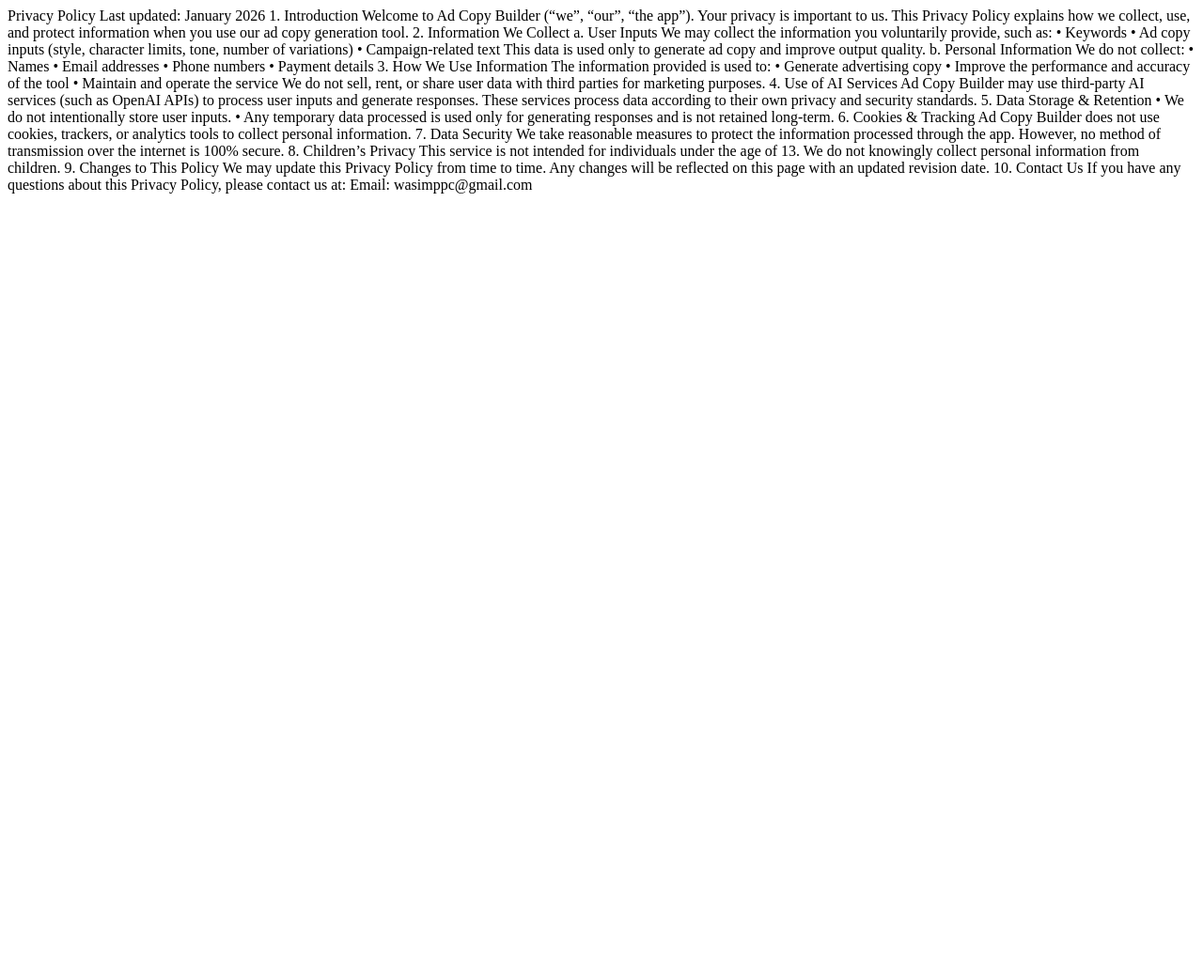
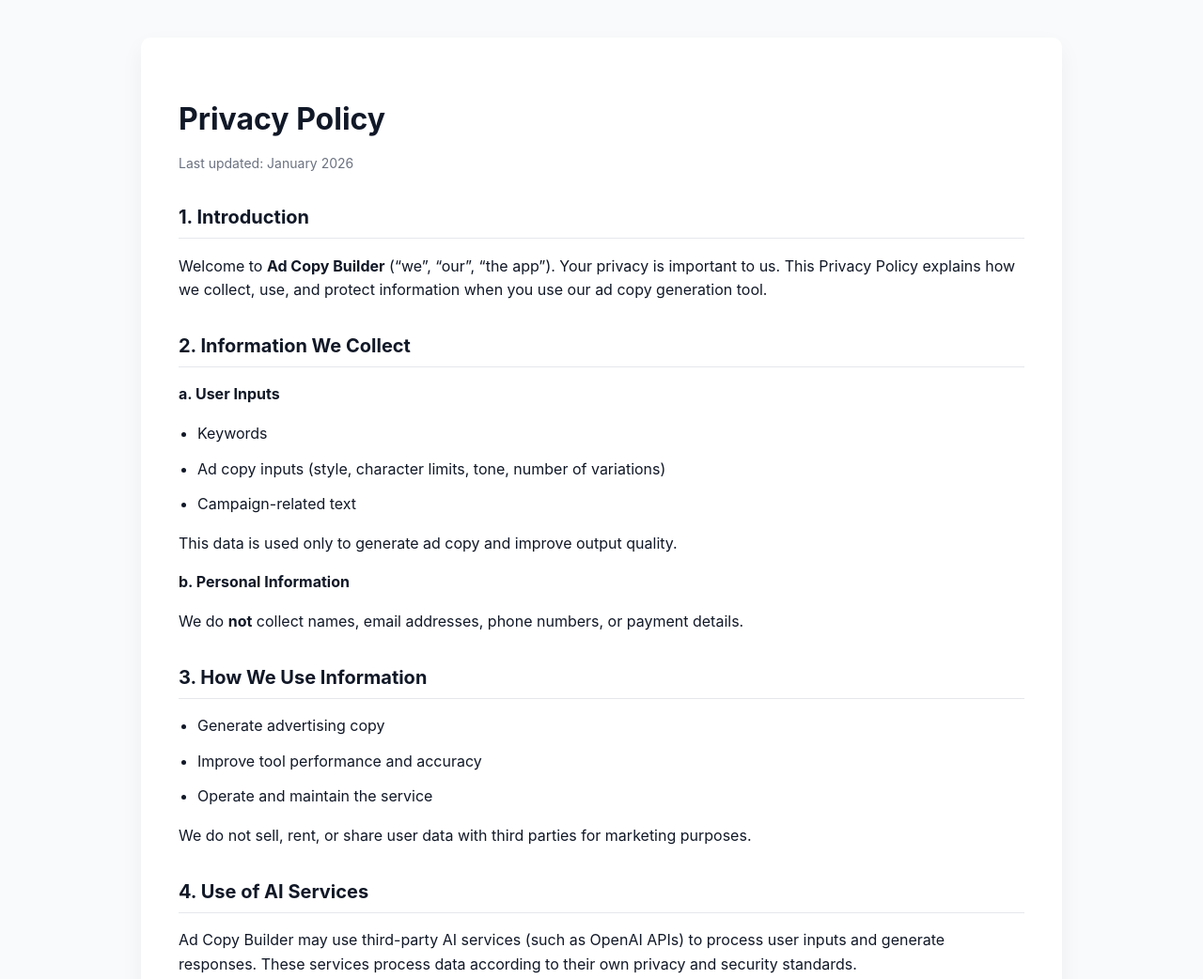
Before and after one commit to wasimppc/ad-copy-builder-privacy, a plain HTML site: page index.html in a window 1280 px wide. Shown: the top 1042 px of the page at 94% size. Before the commit the page ends 800 px from the top, so only its background shows below. Drawn offline with Linux system fonts and the light colour scheme.

Commit message:
Update index.html

```diff
--- a/index.html
+++ b/index.html
@@ -1,63 +1,149 @@
 <!DOCTYPE html>
-<html>
+<html lang="en">
 <head>
-  <meta charset="UTF-8">
+  <meta charset="UTF-8" />
+  <meta name="viewport" content="width=device-width, initial-scale=1.0"/>
+  <title>Privacy Policy | Ad Copy Builder</title>
 
+  <style>
+    body {
+      font-family: -apple-system, BlinkMacSystemFont, "Segoe UI", Roboto, Arial, sans-serif;
+      background-color: #f9fafb;
+      color: #111827;
+      margin: 0;
+      padding: 0;
+      line-height: 1.6;
+    }
 
+    .container {
+      max-width: 900px;
+      margin: 40px auto;
+      background: #ffffff;
+      padding: 40px;
+      border-radius: 10px;
+      box-shadow: 0 10px 25px rgba(0,0,0,0.05);
+    }
 
-Privacy Policy
-Last updated: January 2026
-1. Introduction
-Welcome to Ad Copy Builder (“we”, “our”, “the app”).
-Your privacy is important to us. This Privacy Policy explains how we collect, use, and protect information when you use our ad copy generation tool.
+    h1 {
+      font-size: 32px;
+      margin-bottom: 10px;
+    }
 
-2. Information We Collect
-a. User Inputs
-We may collect the information you voluntarily provide, such as:
-•	Keywords
-•	Ad copy inputs (style, character limits, tone, number of variations)
-•	Campaign-related text
-This data is used only to generate ad copy and improve output quality.
-b. Personal Information
-We do not collect:
-•	Names
-•	Email addresses
-•	Phone numbers
-•	Payment details
+    h2 {
+      font-size: 20px;
+      margin-top: 30px;
+      border-bottom: 1px solid #e5e7eb;
+      padding-bottom: 6px;
+    }
 
-3. How We Use Information
-The information provided is used to:
-•	Generate advertising copy
-•	Improve the performance and accuracy of the tool
-•	Maintain and operate the service
-We do not sell, rent, or share user data with third parties for marketing purposes.
+    p, li {
+      font-size: 16px;
+      margin-bottom: 12px;
+    }
 
-4. Use of AI Services
-Ad Copy Builder may use third-party AI services (such as OpenAI APIs) to process user inputs and generate responses.
-These services process data according to their own privacy and security standards.
+    ul {
+      padding-left: 20px;
+    }
 
-5. Data Storage & Retention
-•	We do not intentionally store user inputs.
-•	Any temporary data processed is used only for generating responses and is not retained long-term.
+    .updated {
+      color: #6b7280;
+      font-size: 14px;
+      margin-bottom: 30px;
+    }
 
-6. Cookies & Tracking
-Ad Copy Builder does not use cookies, trackers, or analytics tools to collect personal information.
+    footer {
+      margin-top: 40px;
+      font-size: 14px;
+      color: #6b7280;
+      text-align: center;
+    }
+  </style>
+</head>
 
-7. Data Security
-We take reasonable measures to protect the information processed through the app. However, no method of transmission over the internet is 100% secure.
+<body>
+  <div class="container">
+    <h1>Privacy Policy</h1>
+    <div class="updated">Last updated: January 2026</div>
 
-8. Children’s Privacy
-This service is not intended for individuals under the age of 13. We do not knowingly collect personal information from children.
+    <h2>1. Introduction</h2>
+    <p>
+      Welcome to <strong>Ad Copy Builder</strong> (“we”, “our”, “the app”).
+      Your privacy is important to us. This Privacy Policy explains how we collect,
+      use, and protect information when you use our ad copy generation tool.
+    </p>
 
-9. Changes to This Policy
-We may update this Privacy Policy from time to time. Any changes will be reflected on this page with an updated revision date.
+    <h2>2. Information We Collect</h2>
+    <p><strong>a. User Inputs</strong></p>
+    <ul>
+      <li>Keywords</li>
+      <li>Ad copy inputs (style, character limits, tone, number of variations)</li>
+      <li>Campaign-related text</li>
+    </ul>
+    <p>This data is used only to generate ad copy and improve output quality.</p>
 
-10. Contact Us
-If you have any questions about this Privacy Policy, please contact us at:
-Email: wasimppc@gmail.com
+    <p><strong>b. Personal Information</strong></p>
+    <p>
+      We do <strong>not</strong> collect names, email addresses, phone numbers,
+      or payment details.
+    </p>
 
- </head>
-<body>
-  <!-- paste your policy content here -->
+    <h2>3. How We Use Information</h2>
+    <ul>
+      <li>Generate advertising copy</li>
+      <li>Improve tool performance and accuracy</li>
+      <li>Operate and maintain the service</li>
+    </ul>
+    <p>
+      We do not sell, rent, or share user data with third parties for marketing purposes.
+    </p>
+
+    <h2>4. Use of AI Services</h2>
+    <p>
+      Ad Copy Builder may use third-party AI services (such as OpenAI APIs)
+      to process user inputs and generate responses. These services process data
+      according to their own privacy and security standards.
+    </p>
+
+    <h2>5. Data Storage & Retention</h2>
+    <p>
+      We do not intentionally store user inputs. Any temporary data processed
+      is used only to generate responses and is not retained long-term.
+    </p>
+
+    <h2>6. Cookies & Tracking</h2>
+    <p>
+      Ad Copy Builder does not use cookies, trackers, or analytics tools
+      to collect personal information.
+    </p>
+
+    <h2>7. Data Security</h2>
+    <p>
+      We take reasonable measures to protect the information processed through the app.
+      However, no method of transmission over the internet is 100% secure.
+    </p>
+
+    <h2>8. Children’s Privacy</h2>
+    <p>
+      This service is not intended for individuals under the age of 13.
+      We do not knowingly collect personal information from children.
+    </p>
+
+    <h2>9. Changes to This Policy</h2>
+    <p>
+      We may update this Privacy Policy from time to time.
+      Any changes will be reflected on this page with an updated revision date.
+    </p>
+
+    <h2>10. Contact Us</h2>
+    <p>
+      If you have any questions about this Privacy Policy, please contact us at:
+      <br />
+      <strong>Email:</strong> wasimppc@gmail.com
+    </p>
+
+    <footer>
+      © 2026 Ad Copy Builder
+    </footer>
+  </div>
 </body>
 </html>
```
